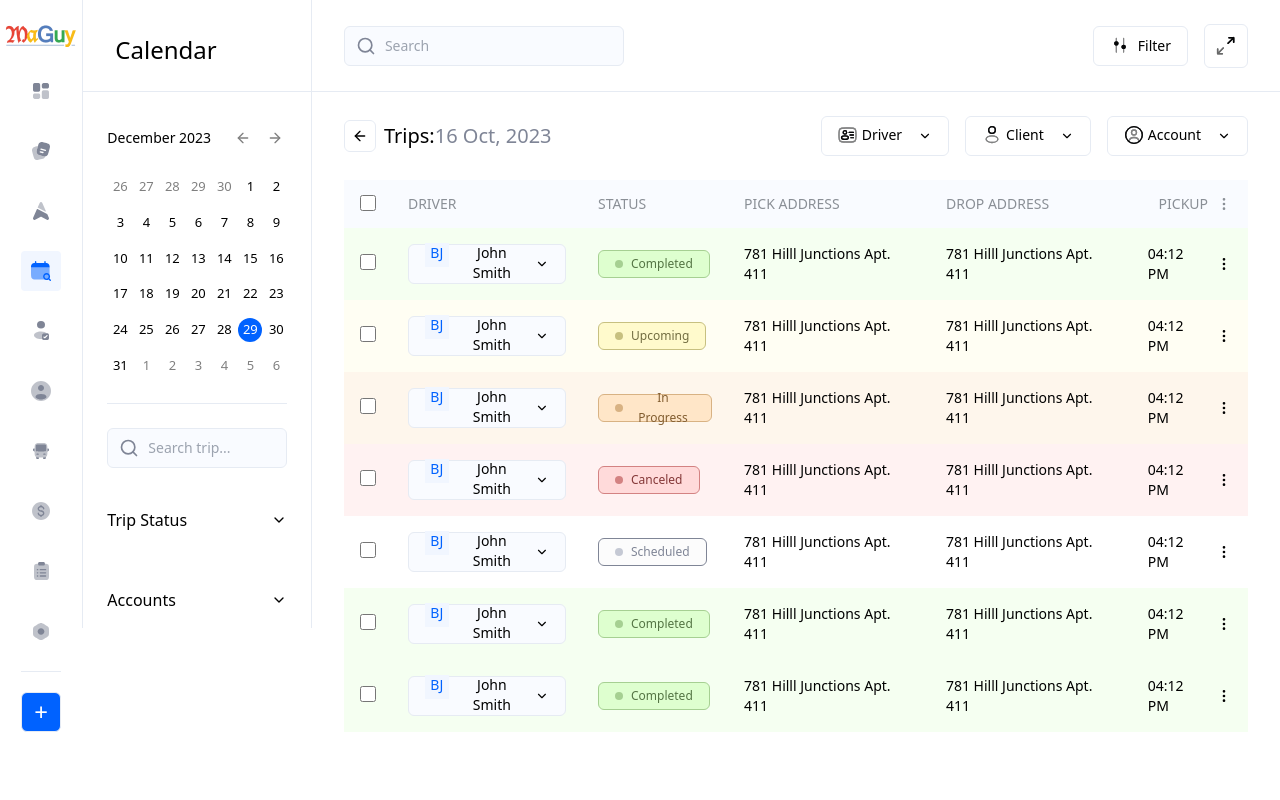
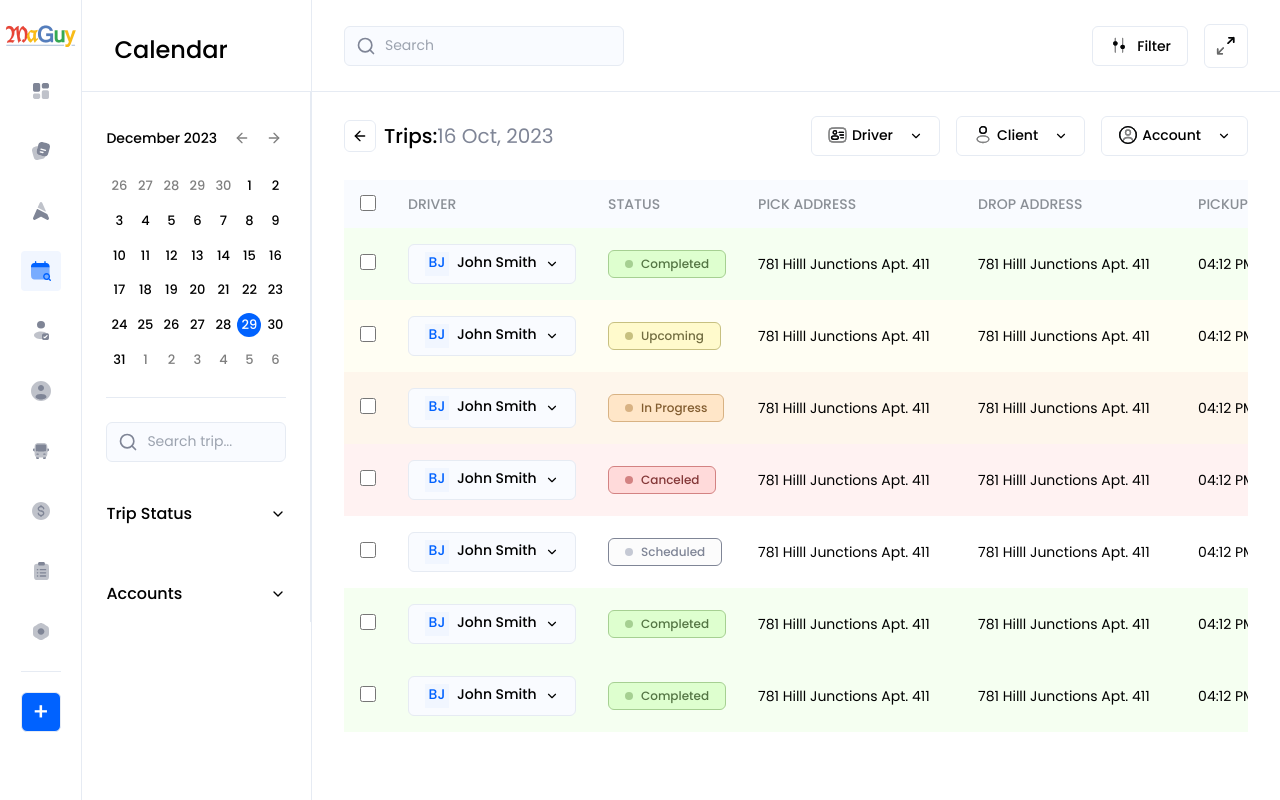
Before and after one commit to hayatul-islam/shadcn-dashboard, a React (Vite) app: page / in a window 1280 px wide. Built offline with nearby package versions, Linux system fonts and the light colour scheme.

Commit message:
dashboad design complete

```diff
--- a/src/App.tsx
+++ b/src/App.tsx
@@ -1,29 +1,7 @@
-import DashboardLayout from "./components/DashboardLayout";
-import Header from "./components/Header";
-import LeftSidebar from "./components/LeftSidebar";
-import TableCom from "./components/Table";
-import TableHeader from "./components/TableHeader";
+import Calendar from "./pages/calendar/Calendar";
 
 function App() {
-  return (
-    <DashboardLayout>
-      <div className="flex ">
-        <div
-          style={{ width: "284px" }}
-          className="h-[100vh] overflow-y-auto no-scrollbar"
-        >
-          <LeftSidebar />
-        </div>
-        <div className="space-y-6 w-full h-[100vh] overflow-y-auto no-scrollbar">
-          <Header />
-          <div className="w-full px-8 space-y-6">
-            <TableHeader />
-            <TableCom />
-          </div>
-        </div>
-      </div>
-    </DashboardLayout>
-  );
+  return <Calendar />;
 }
 
 export default App;
--- a/src/components/DashboardLayout.tsx
+++ b/src/components/DashboardLayout.tsx
@@ -4,7 +4,7 @@ const DashboardLayout = ({ children }: any) => {
   return (
     <div className="flex ">
       <Sidebar />
-      <div className="w-full h-[100vh] overflow-y-auto">{children}</div>
+      <div className="w-full h-[100vh] overflow-y-auto ">{children}</div>
     </div>
   );
 };
--- a/src/components/LeftSidebar.tsx
+++ b/src/components/LeftSidebar.tsx
@@ -14,11 +14,11 @@ import { Checkbox } from "./ui/checkbox";
 const LeftSidebar = () => {
   const [date, setDate] = useState<Date | undefined>(new Date());
   return (
-    <div className="border-x border-stroke-100">
+    <div className="h-full border-r border-stroke-100">
       <h2 className="text-[24px] font-medium p-8 border-b h-[92px] border-stroke-100 bg-white sticky top-0 z-50">
         Calendar
       </h2>
-      <div className="space-y-6 px-6 pt-8">
+      <div className="space-y-6 px-6 pt-8 border-r border-stroke-100">
         <Calendar mode="single" selected={date} onSelect={setDate} />
         <hr className="text-stroke-100" />
         <Search placeholder="Search trip..." />
--- a/src/components/Sidebar.tsx
+++ b/src/components/Sidebar.tsx
@@ -62,7 +62,7 @@ const Sidebar = () => {
   ];
 
   return (
-    <div className="w-[88px] overflow-y-auto h-[100vh] no-scrollbar">
+    <div className="w-[88px] overflow-y-auto h-[100vh] no-scrollbar border-r border-stroke-100">
       <div className="pt-6 bg-white sticky top-0">
         <img className="mx-auto" src={logo} alt="" />
       </div>
--- a/src/components/Table.tsx
+++ b/src/components/Table.tsx
@@ -6,12 +6,14 @@ import {
   TableRow,
 } from "@/components/ui/table";
 import { tripData } from "@/constants/constants";
+import { ContextProvider } from "@/context/Context";
 import { MoreVertical } from "lucide-react";
-import { useState } from "react";
+import { useContext, useState } from "react";
 import TableDataRow from "./TableRow";
 
 const TableCom = () => {
   const [selectedBulkIds, setSelectedBulkIds] = useState([]);
+  const { isFullView } = useContext(ContextProvider);
 
   // Handle bulk selection
   const handleBulkSelection = () => {
@@ -20,12 +22,10 @@ const TableCom = () => {
     if (allSelected) {
       setSelectedBulkIds([]);
     } else {
-      const allRowIds = tripData.map((row) => row.id);
+      const allRowIds: number[] = tripData.map((row) => row.id);
       setSelectedBulkIds(allRowIds);
     }
   };
-
-  console.log(selectedBulkIds);
 
   return (
     <Table>
@@ -39,15 +39,28 @@ const TableCom = () => {
               onChange={handleBulkSelection}
             />
           </TableHead>
-
+          {isFullView && (
+            <>
+              <TableHead>Account Name</TableHead>
+              <TableHead>Patient name</TableHead>
+            </>
+          )}
           <TableHead>Driver</TableHead>
           <TableHead>Status</TableHead>
           <TableHead>Pick address</TableHead>
           <TableHead>Drop address</TableHead>
+          <TableHead>Pickup Time</TableHead>
+          {isFullView && (
+            <>
+              <TableHead>Appointment Time</TableHead>
+              <TableHead>Drop Time</TableHead>
+              <TableHead>Miles </TableHead>
+              <TableHead>Vehicle type </TableHead>
+            </>
+          )}
           <TableHead className="flex justify-between uppercase">
             <div></div>
             <div className="flex items-center space-x-2">
-              <span>Pickup</span>
               <MoreVertical size={16} className="text-right" />
             </div>
           </TableHead>
--- a/src/components/TableRow.tsx
+++ b/src/components/TableRow.tsx
@@ -3,11 +3,14 @@ import {
   PopoverContent,
   PopoverTrigger,
 } from "@/components/ui/popover";
+import { ContextProvider } from "@/context/Context";
 import { ChevronDown, MoreVertical, PenLine, Trash, View } from "lucide-react";
+import { useContext } from "react";
 import { Button } from "./ui/button";
 import { TableCell, TableRow } from "./ui/table";
 
 const TableDataRow = ({ data, setSelectedBulkIds, selectedBulkIds }) => {
+  const { isFullView, setIsFullView } = useContext(ContextProvider);
   const {
     id,
     driver,
@@ -53,7 +56,8 @@ const TableDataRow = ({ data, setSelectedBulkIds, selectedBulkIds }) => {
 
   // Handle individual row selection
   const handleRowSelection = () => {
-    const isSelected = selectedBulkIds.includes(id);
+    const isSelected: boolean = selectedBulkIds.includes(id);
+
     if (isSelected) {
       setSelectedBulkIds(
         selectedBulkIds.filter((selectedId) => selectedId !== id)
@@ -73,7 +77,13 @@ const TableDataRow = ({ data, setSelectedBulkIds, selectedBulkIds }) => {
           onChange={handleRowSelection}
         />
       </TableCell>
-      <TableCell>
+      {isFullView && (
+        <>
+          <TableCell className="min-w-[200px]">{account_name}</TableCell>
+          <TableCell className="min-w-[150px]">{patient_name}</TableCell>
+        </>
+      )}
+      <TableCell className="min-w-[200px]">
         <Button className="flex gap-2 items-center bg-stroke border border-stroke-100">
           <div className="flex gap-2 font-medium">
             <p className="text-primary font-medium w-[24px] h-[24px] bg-primary-100">
@@ -84,6 +94,7 @@ const TableDataRow = ({ data, setSelectedBulkIds, selectedBulkIds }) => {
           <ChevronDown size={14} />
         </Button>
       </TableCell>
+
       <TableCell>
         <Button
           className={` ${buttonStyle} border font-medium text-[12px] flex gap-2 items-center h-[28px]`}
@@ -92,20 +103,30 @@ const TableDataRow = ({ data, setSelectedBulkIds, selectedBulkIds }) => {
           <span>{status}</span>
         </Button>
       </TableCell>
-      <TableCell>{pick_address}</TableCell>
-      <TableCell>{drop_address}</TableCell>
-
+      <TableCell className="min-w-[220px]">{pick_address}</TableCell>
+      <TableCell className="min-w-[220px]">{drop_address}</TableCell>
+      <TableCell className="min-w-[120px]">{pickup}</TableCell>
+      {isFullView && (
+        <>
+          <TableCell className="min-w-[180px]">{appointment_time}</TableCell>
+          <TableCell className="min-w-[120px]">{drop_time}</TableCell>
+          <TableCell>{miles}</TableCell>
+          <TableCell className="min-w-[130px]">{vehicle_type}</TableCell>
+        </>
+      )}
       <TableCell className="flex justify-between uppercase">
         <div></div>
 
         <div className="flex items-center space-x-2">
-          <span>{pickup}</span>
           <Popover>
             <PopoverTrigger>
               <MoreVertical size={16} className="text-right" />
             </PopoverTrigger>
             <PopoverContent className="bg-white space-y-2 ">
-              <button className="flex gap-2 items-center hover:bg-[#F1F6FF] w-full p-2 rounded">
+              <button
+                onClick={() => setIsFullView((prev: boolean) => !prev)}
+                className="flex gap-2 items-center hover:bg-[#F1F6FF] w-full p-2 rounded"
+              >
                 <View size={16} />
                 <span className="font-medium">View</span>
               </button>
--- /dev/null
+++ b/src/context/Context.tsx
@@ -0,0 +1,18 @@
+import { createContext, useState } from "react";
+
+export const ContextProvider = createContext();
+
+export const Context = ({ children }) => {
+  const [isFullView, setIsFullView] = useState<boolean>(false);
+
+  const value = {
+    isFullView,
+    setIsFullView,
+  };
+
+  return (
+    <ContextProvider.Provider value={value}>
+      {children}
+    </ContextProvider.Provider>
+  );
+};
--- a/src/main.tsx
+++ b/src/main.tsx
@@ -1,10 +1,13 @@
-import React from 'react';
-import ReactDOM from 'react-dom/client';
-import App from './App.tsx';
-import '@/styles/globals.css';
+import "@/styles/globals.css";
+import React from "react";
+import ReactDOM from "react-dom/client";
+import App from "./App.tsx";
+import { Context } from "./context/Context.tsx";
 
-ReactDOM.createRoot(document.getElementById('root') as HTMLElement).render(
+ReactDOM.createRoot(document.getElementById("root") as HTMLElement).render(
   <React.StrictMode>
-    <App />
+    <Context>
+      <App />
+    </Context>
   </React.StrictMode>
 );
--- /dev/null
+++ b/src/pages/calendar/Calendar.tsx
@@ -0,0 +1,35 @@
+import DashboardLayout from "@/components/DashboardLayout";
+import Header from "@/components/Header";
+import LeftSidebar from "@/components/LeftSidebar";
+import TableCom from "@/components/Table";
+import TableHeader from "@/components/TableHeader";
+import { ContextProvider } from "@/context/Context";
+import { useContext } from "react";
+
+const Calendar = () => {
+  const { isFullView } = useContext(ContextProvider);
+  return (
+    <DashboardLayout>
+      <div className="flex ">
+        {!isFullView && (
+          <div
+            style={{ width: "284px" }}
+            className="h-[100vh] overflow-y-auto no-scrollbar overflow-hidden"
+          >
+            <LeftSidebar />
+          </div>
+        )}
+
+        <div className="space-y-6 w-full h-[100vh] overflow-y-auto no-scrollbar">
+          <Header />
+          <div className="w-full px-8 space-y-6">
+            <TableHeader />
+            <TableCom />
+          </div>
+        </div>
+      </div>
+    </DashboardLayout>
+  );
+};
+
+export default Calendar;
--- a/src/styles/globals.css
+++ b/src/styles/globals.css
@@ -1,8 +1,12 @@
+@import url('https://fonts.googleapis.com/css2?family=Poppins:ital,wght@0,300;0,400;0,500;0,600;0,700;0,800;1,300;1,400;1,500;1,600;1,700;1,800;1,900&display=swap');
+
 @tailwind base;
 @tailwind components;
 @tailwind utilities;
 
-
+body{
+  font-family: 'Poppins', sans-serif;
+}
 
 /* scrollbar hide */
 .no-scrollbar::-webkit-scrollbar {
```
